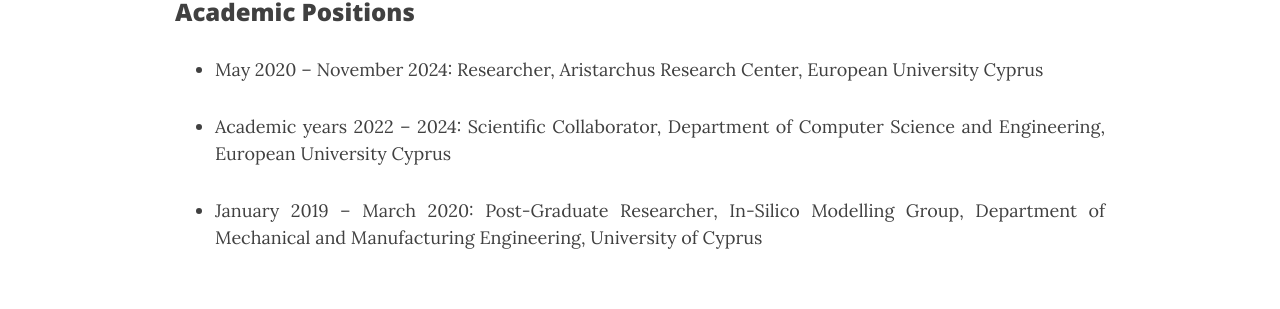
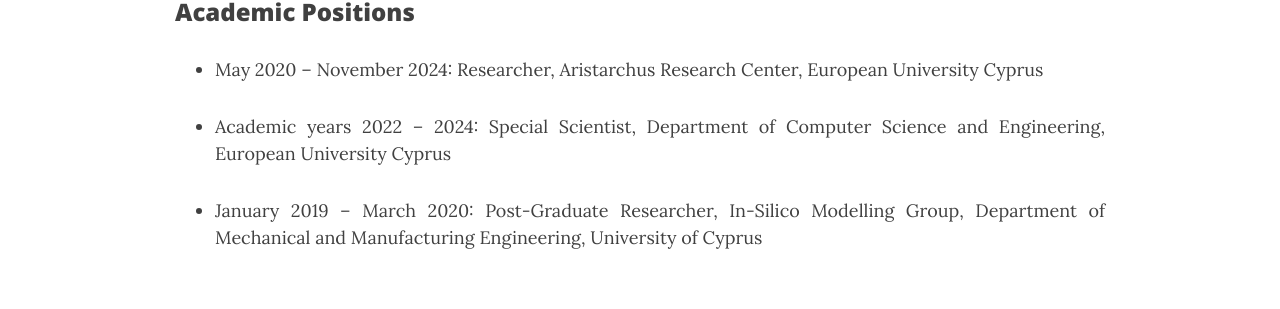
Before and after one commit to ch-var/ch-var.github.io, a Jekyll site: the page built from CV.html, in a window 1280 px wide and 900 px high, scrolled down 657 px. Shown: the part 145-454 px from the top of the window. Built offline with Jekyll 4.4.1, drawn with Linux system fonts in a browser that asks for light colours; formulas are drawn with MathJax 3.

Commit message:
Update CV.html

```diff
--- a/CV.html
+++ b/CV.html
@@ -37,7 +37,7 @@
 <ul>
 <li class="responsive-margin">May 2020 – November 2024: Researcher, Aristarchus Research Center, European University Cyprus</li>
 <p></p>
-<li class="responsive-margin" style="margin-bottom: 8px;">Academic years 2022 – 2024: Scientific Collaborator, Department of Computer Science and Engineering, European University Cyprus</li>
+<li class="responsive-margin" style="margin-bottom: 8px;">Academic years 2022 – 2024: Special Scientist, Department of Computer Science and Engineering, European University Cyprus</li>
 <p></p>
 <li class="responsive-margin">January 2019 – March 2020: Post-Graduate Researcher, In-Silico Modelling Group, Department of Mechanical and Manufacturing Engineering, University of Cyprus</li>
 </ul>
```
